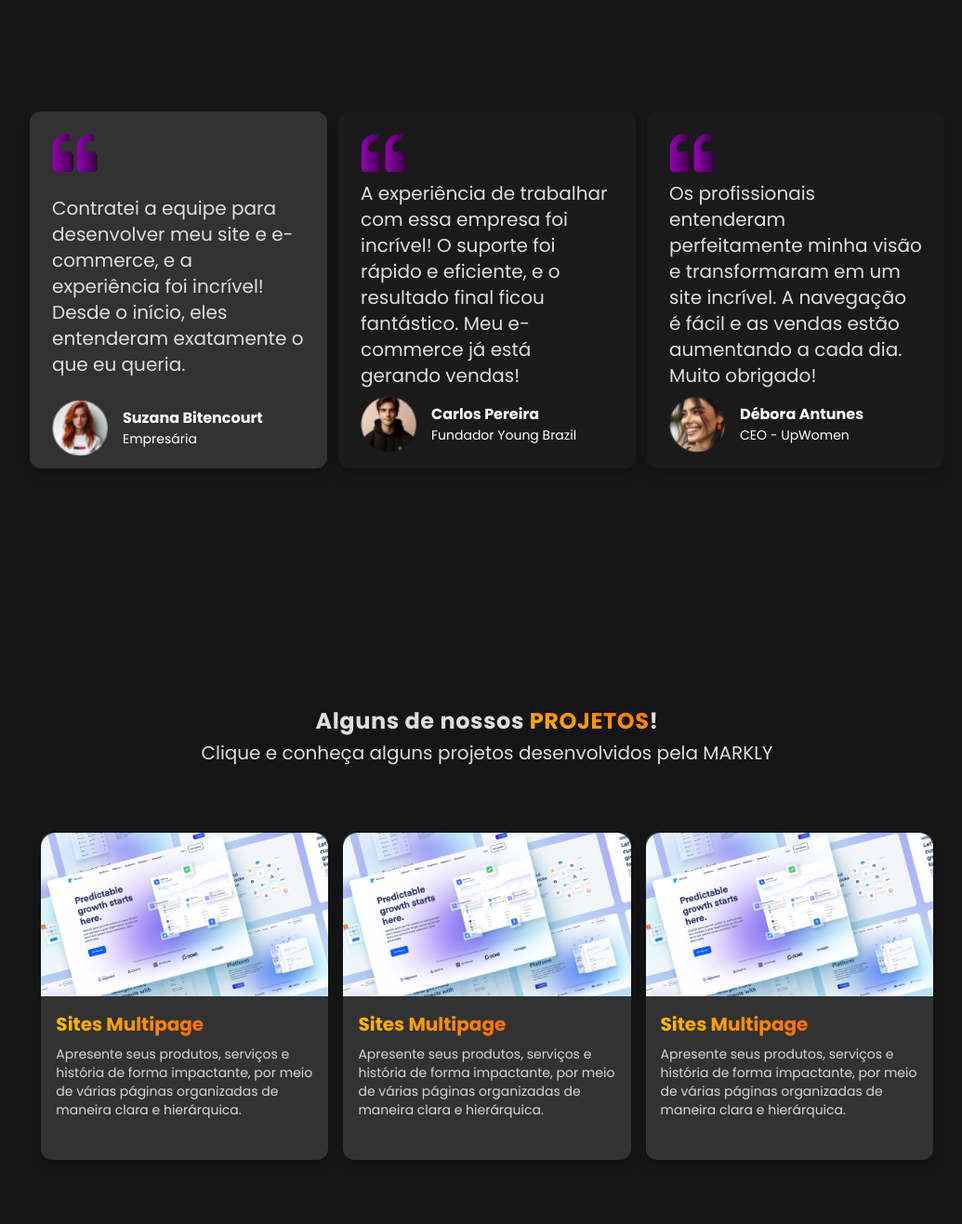
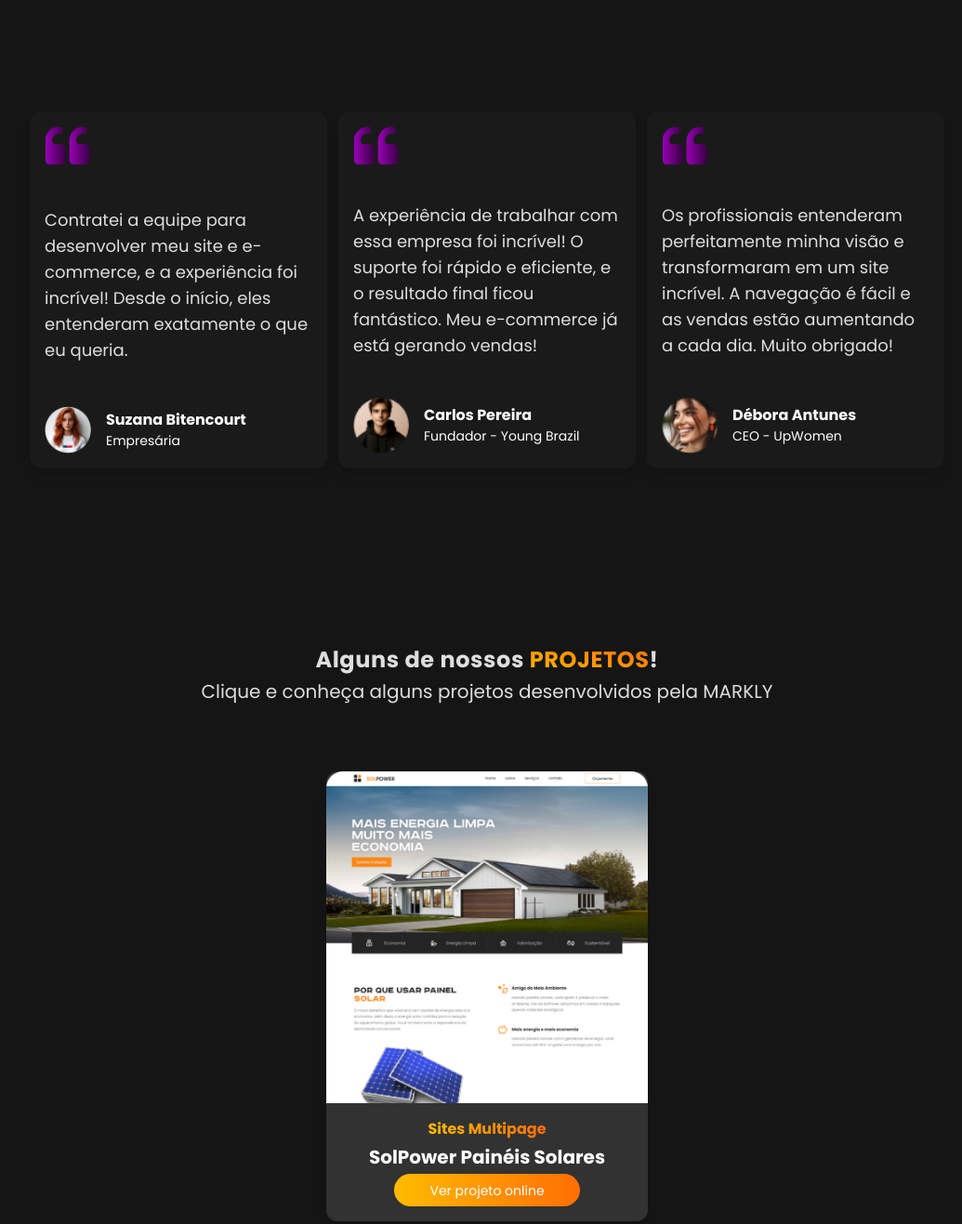
Before and after one commit to marklyEquipe/Markly, a website: page index.html in a window 1280 px wide. Shown: the part 3400-4717 px from the top of the page at 93% size, without its empty margins (116-1151 px from the left). Drawn offline with Linux system fonts and the light colour scheme.

Commit message:
feature card of see ours projects

```diff
--- a/index.html
+++ b/index.html
@@ -283,60 +283,57 @@
                 <img src="./assets/desenhos/circulo_laranja.svg" alt="Circulo laranja" />
             </div>
             <div
-                class="w-full h-full flex flex-col items-center justify-between m-auto max-w-[550px] md:max-w-[700px] lg:max-w-[850px] xl:max-w-[1200px] py-24 px-6 sm:px-0"
+                class="w-full h-full flex flex-col items-center justify-between m-auto gap-5 max-w-[550px] md:max-w-[700px] lg:max-w-[850px] xl:max-w-[1200px] py-24 px-6 sm:px-0"
             >
-                <div class="w-full flex flex-col items-center justify-center gap-2 px-6 sm:px-0">
+                <div class="w-full flex flex-col items-center justify-center gap-2 px-6 sm:px-0 mb-8">
                     <h2 class="text-defaultSubtitle text-center text-2xl font-bold tracking-wide">
                         Quem conhece
                         <span class="text-transparent bg-clip-text bg-gradient-to-tr from-defaultYellow to-defaultOrange">RECOMENDA</span>!
                     </h2>
                 </div>
-                <div class="w-full flex flex-col xl:flex xl:flex-row items-center justify-center gap-3">
-                    <div
-                        class="h-96 max-w-96 flex flex-col gap-6 bg-defaultLightGray text-white p-6 xl:max-w-xs shadow-lg rounded-xl"
-                    >
-                        <div class="flex flex-row items-center justify-start gap-2">
+
+                <div class="w-full flex flex-col xl:flex-row items-center justify-center gap-3">
+                    <div class="h-96 max-w-96 flex flex-col justify-between bg-defaultColor text-white p-4 xl:max-w-xs shadow-lg rounded-xl overflow-hidden">
+                        <div class="flex flex-row items-center justify-start gap-2 mb-4">
                             <img src="./assets/cards/purple_quotes.svg" alt="purple quote" width="50" height="50" />
                         </div>
-                        <p class="text-defaultSubtitle text-xl">
+                        <p class="text-defaultSubtitle text-lg text-left">
                             Contratei a equipe para desenvolver meu site e e-commerce, e a experiência foi incrível! Desde o início, eles entenderam exatamente o que eu queria.
                         </p>
-                        <div class="flex gap-4">
-                            <img src="./assets/imagens/SusanProfile.png" alt="purple quote" width="60" height="60" />
+                        <div class="flex gap-4 mt-4">
+                            <img src="./assets/imagens/SusanProfile.png" alt="Suzana Bitencourt" width="50" height="50" />
                             <div class="flex flex-col justify-center">
                                 <p class="text-base font-bold">Suzana Bitencourt</p>
                                 <p class="text-sm">Empresária</p>
                             </div>
                         </div>
                     </div>
-                    <div
-                        class="h-96 max-w-96 flex flex-col gap-5 sm:gap-2 bg-defaultColor text-white p-6 xl:max-w-xs shadow-lg rounded-xl"
-                    >
-                        <div class="flex flex-row items-center justify-start gap-2">
+
+                    <div class="h-96 max-w-96 flex flex-col justify-between bg-defaultColor text-white p-4 xl:max-w-xs shadow-lg rounded-xl overflow-hidden">
+                        <div class="flex flex-row items-center justify-start gap-2 mb-4">
                             <img src="./assets/cards/purple_quotes.svg" alt="purple quote" width="50" height="50" />
                         </div>
-                        <p class="text-defaultSubtitle text-xl">
+                        <p class="text-defaultSubtitle text-lg text-left">
                             A experiência de trabalhar com essa empresa foi incrível! O suporte foi rápido e eficiente, e o resultado final ficou fantástico. Meu e-commerce já está gerando vendas!
                         </p>
-                        <div class="flex gap-4">
-                            <img src="./assets/imagens/carlosProfile.png" alt="purple quote" width="60" height="60" />
+                        <div class="flex gap-4 mt-4">
+                            <img src="./assets/imagens/carlosProfile.png" alt="Carlos Pereira" width="60" height="60" />
                             <div class="flex flex-col justify-center">
                                 <p class="text-base font-bold">Carlos Pereira</p>
-                                <p class="text-sm">Fundador Young Brazil</p>
+                                <p class="text-sm">Fundador - Young Brazil</p>
                             </div>
                         </div>
                     </div>
-                    <div
-                        class="h-96 max-w-96 flex flex-col gap-7 sm:gap-2 bg-defaultColor text-white p-6 xl:max-w-xs shadow-lg rounded-xl"
-                    >
-                        <div class="flex flex-row items-center justify-start gap-2">
+
+                    <div class="h-96 max-w-96 flex flex-col justify-between bg-defaultColor text-white p-4 xl:max-w-xs shadow-lg rounded-xl overflow-hidden">
+                        <div class="flex flex-row items-center justify-start gap-2 mb-4">
                             <img src="./assets/cards/purple_quotes.svg" alt="purple quote" width="50" height="50" />
                         </div>
-                        <p class="text-defaultSubtitle text-xl">
+                        <p class="text-defaultSubtitle text-lg text-left">
                             Os profissionais entenderam perfeitamente minha visão e transformaram em um site incrível. A navegação é fácil e as vendas estão aumentando a cada dia. Muito obrigado!
                         </p>
-                        <div class="flex gap-4">
-                            <img src="./assets/imagens/deboraProfile.png" alt="purple quote" width="60" height="60" />
+                        <div class="flex gap-4 mt-4">
+                            <img src="./assets/imagens/deboraProfile.png" alt="Débora Antunes" width="60" height="60" />
                             <div class="flex flex-col justify-center">
                                 <p class="text-base font-bold">Débora Antunes</p>
                                 <p class="text-sm">CEO - UpWomen</p>
@@ -347,11 +344,9 @@
             </div>
         </div>
         <!-- Section_6 LM -->
-        <div class="w-full h-,
-        2,
-         xl:h-[100vh] bg-defaultColorHeader">
+        <div class="w-full h-2 xl:h-[100vh] bg-defaultColorHeader">
             <div
-                class="w-full h-full flex flex-col items-center justify-center gap-16 m-auto max-w-[550px] md:max-w-[700px] lg:max-w-[850px] xl:max-w-[1200px] py-24 px-6 sm:px-0"
+                class="w-full h-full flex flex-col items-center justify-center gap-16 m-auto max-w-[600px] md:max-w-[750px] lg:max-w-[900px] xl:max-w-[1250px] py-24 px-6 sm:px-0"
             >
                 <div class="w-full flex flex-col items-center justify-center gap-1 px-6 m-2">
                     <h2 class="text-defaultSubtitle text-center text-2xl font-bold tracking-wide">
@@ -361,49 +356,22 @@
                     <h2 class="text-xl text-defaultSubtitle">Clique e conheça alguns projetos desenvolvidos pela MARKLY</h2>
                 </div>
                 <div class="w-full flex flex-col lg:flex lg:flex-row items-center justify-center gap-4 px-12">
-                    <div class="w-auto md:w-1/2 lg:w-[28%] h-[22rem] bg-defaultLightGray rounded-xl shadow-lg flex flex-col justify-between">
-                        <div class="w-full h-1/2">
+                    <div class="w-full sm:w-1/2 md:w-1/3 lg:w-[30%] h-auto bg-defaultLightGray rounded-xl shadow-lg flex flex-col justify-between">
+                        <div class="w-full h-[60%] sm:h-[70%]">
                             <img
-                                src="./assets/mockups/mockup_multipage.png"
+                                src="./assets/mockups/solpower.png"
                                 alt="mockup de páginas múltiplas"
-                                class="w-full h-full"
+                                class="w-full h-full object-cover"
                             />
                         </div>
-                        <div class="w-full h-1/2 flex flex-col items-start justify-normal gap-2 p-2 sm:p-4">
-                            <h2 class="text-transparent bg-clip-text bg-gradient-to-r from-defaultYellow to-defaultOrange text-xl font-bold">Sites Multipage</h2>
-                            <p class="text-white/80 text-sm">
-                                Apresente seus produtos, serviços e história de forma impactante, por meio de várias páginas organizadas de maneira clara e hierárquica.
-                            </p>
-                        </div>
-                    </div>
-                    <div class="w-auto md:w-1/2 lg:w-[28%] h-[22rem] bg-defaultLightGray rounded-xl shadow-lg flex flex-col justify-between">
-                        <div class="w-full h-1/2">
-                            <img
-                                src="./assets/mockups/mockup_multipage.png"
-                                alt="mockup de páginas múltiplas"
-                                class="w-full h-full"
-                            />
-                        </div>
-                        <div class="w-full h-1/2 flex flex-col items-start justify-normal gap-2 p-2 sm:p-4">
-                            <h2 class="text-transparent bg-clip-text bg-gradient-to-r from-defaultYellow to-defaultOrange text-xl font-bold">Sites Multipage</h2>
-                            <p class="text-white/80 text-sm">
-                                Apresente seus produtos, serviços e história de forma impactante, por meio de várias páginas organizadas de maneira clara e hierárquica.
-                            </p>
-                        </div>
-                    </div>
-                    <div class="w-auto md:w-1/2 lg:w-[28%] h-[22rem] bg-defaultLightGray rounded-xl shadow-lg flex flex-col justify-between">
-                        <div class="w-full h-1/2">
-                            <img
-                                src="./assets/mockups/mockup_multipage.png"
-                                alt="mockup de páginas múltiplas"
-                                class="w-full h-full"
-                            />
-                        </div>
-                        <div class="w-full h-1/2 flex flex-col items-start justify-normal gap-2 p-2 sm:p-4">
-                            <h2 class="text-transparent bg-clip-text bg-gradient-to-r from-defaultYellow to-defaultOrange text-xl font-bold">Sites Multipage</h2>
-                            <p class="text-white/80 text-sm">
-                                Apresente seus produtos, serviços e história de forma impactante, por meio de várias páginas organizadas de maneira clara e hierárquica.
-                            </p>
+                        <div class="w-full flex flex-col items-center gap-1 p-2 sm:p-4 justify-center">
+                            <h2 class="text-transparent bg-clip-text bg-gradient-to-r from-defaultYellow to-defaultOrange text-xs sm:text-sm md:text-base font-bold">
+                                Sites Multipage
+                            </h2>
+                            <h2 class="text-transparent bg-clip-text text-sm sm:text-lg md:text-xl bg-white font-bold">SolPower Painéis Solares</h2>
+                            <a href="" class="w-full max-w-[200px] px-4 sm:px-5 h-[35px] text-xs sm:text-sm text-center bg-gradient-to-r rounded-3xl from-defaultYellow to-defaultOrange text-white flex items-center justify-center">
+                                Ver projeto online
+                            </a>
                         </div>
                     </div>
                 </div>
```
Also changed, not shown: assets/mockups/billharts.png (added), assets/mockups/fightbox.png (added), assets/mockups/solpower.png (added), output.css.
